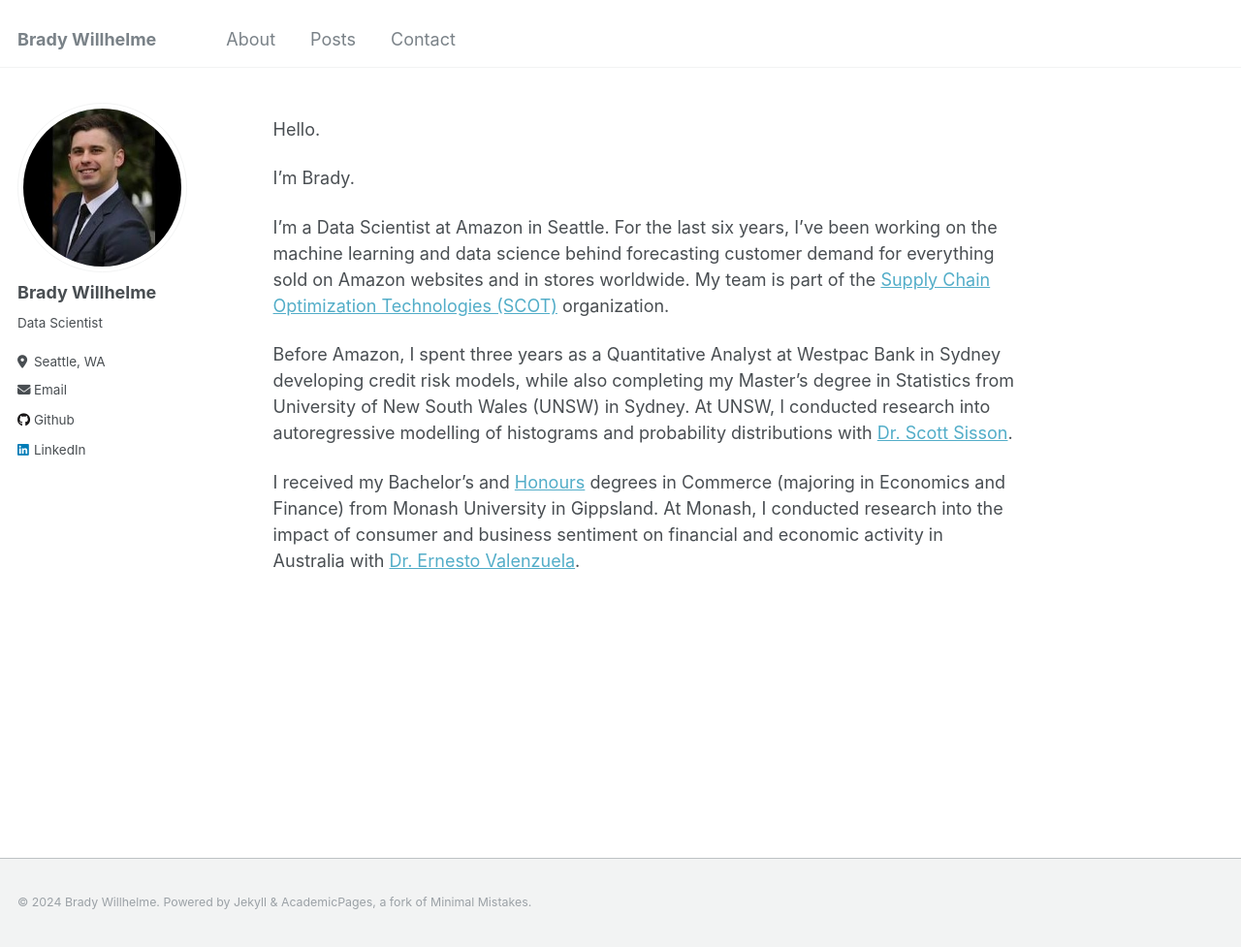
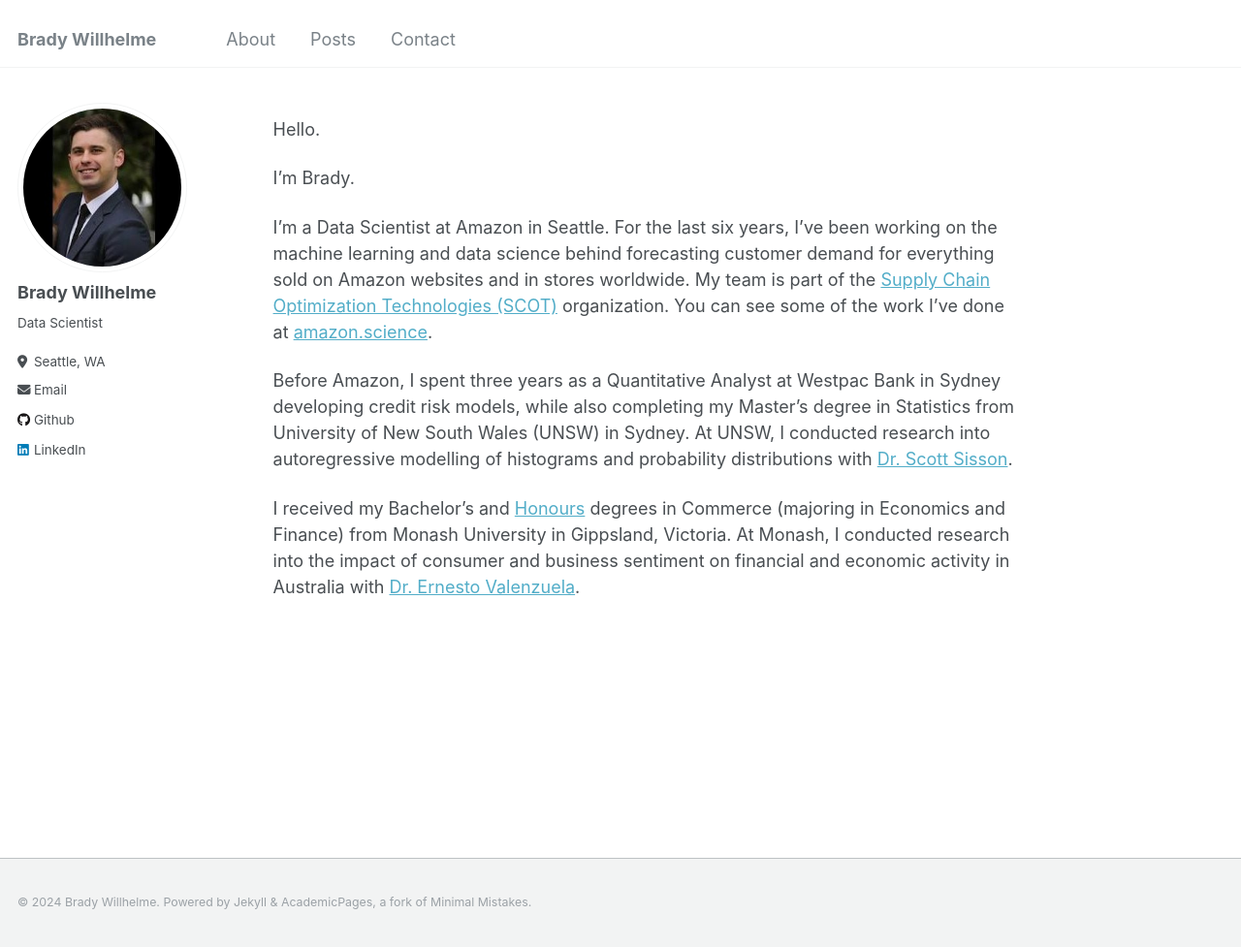
Before and after one commit to bradywill/bradywill-new.github.io, a Jekyll site: the page built from _pages/about.md, in a window 1280 px wide and 977 px high. Shown: the whole window at 97% size. Built offline with Jekyll 4.4.1, drawn with Linux system fonts in a browser that asks for light colours.

Commit message:
small update to about me

```diff
--- a/_pages/about.md
+++ b/_pages/about.md
@@ -11,8 +11,8 @@ Hello.
 
 I'm Brady.
 
-I'm a Data Scientist at Amazon in Seattle. For the last six years, I've been working on the machine learning and data science behind forecasting customer demand for everything sold on Amazon websites and in stores worldwide. My team is part of the [Supply Chain Optimization Technologies (SCOT)](https://www.youtube.com/watch?v=ncwsr1Of6Cw) organization.
+I'm a Data Scientist at Amazon in Seattle. For the last six years, I've been working on the machine learning and data science behind forecasting customer demand for everything sold on Amazon websites and in stores worldwide. My team is part of the [Supply Chain Optimization Technologies (SCOT)](https://www.youtube.com/watch?v=ncwsr1Of6Cw) organization. You can see some of the work I've done at [amazon.science](https://www.amazon.science/publications/distribution-free-multi-horizon-forecasting-and-vending-system).
 
 Before Amazon, I spent three years as a Quantitative Analyst at Westpac Bank in Sydney developing credit risk models, while also completing my Master's degree in Statistics from University of New South Wales (UNSW) in Sydney. At UNSW, I conducted research into autoregressive modelling of histograms and probability distributions with [Dr. Scott Sisson](https://web.maths.unsw.edu.au/~scott/).
 
-I received my Bachelor's and [Honours](https://en.wikipedia.org/wiki/Honours_degree#Australia) degrees in Commerce (majoring in Economics and Finance) from Monash University in Gippsland. At Monash, I conducted research into the impact of consumer and business sentiment on financial and economic activity in Australia with [Dr. Ernesto Valenzuela](https://scholars.latrobe.edu.au/evalenzuela).
+I received my Bachelor's and [Honours](https://en.wikipedia.org/wiki/Honours_degree#Australia) degrees in Commerce (majoring in Economics and Finance) from Monash University in Gippsland, Victoria. At Monash, I conducted research into the impact of consumer and business sentiment on financial and economic activity in Australia with [Dr. Ernesto Valenzuela](https://scholars.latrobe.edu.au/evalenzuela).
```
